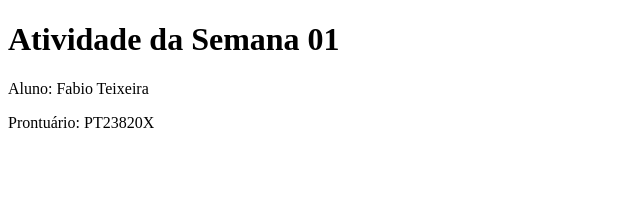
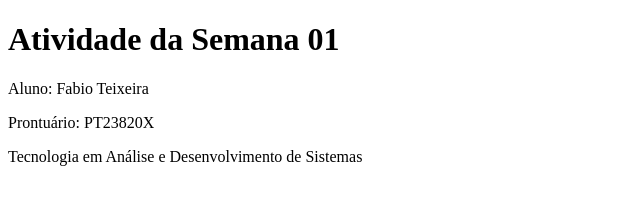
Before and after one commit to projetosaulas/dwba4_semana_01_pt23820x, a plain HTML site: page index.html in a window 1280 px wide. Shown: the whole page, without its empty margins (0-640 px from the left). Drawn offline with Linux system fonts and the light colour scheme.

Commit message:
Update index.html

```diff
--- a/index.html
+++ b/index.html
@@ -10,5 +10,6 @@
     <h1>Atividade da Semana 01</h1>
     <p>Aluno: Fabio Teixeira</p>
     <p>Prontuário: PT23820X</p>
+    <p>Tecnologia em Análise e Desenvolvimento de Sistemas</p>
   </body>
 </html>
```
